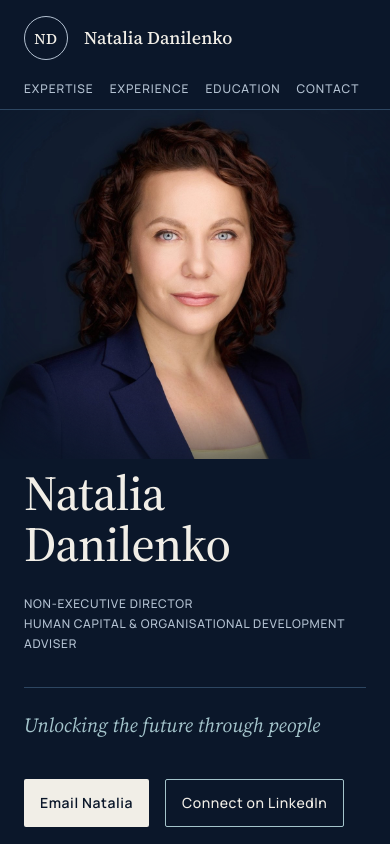
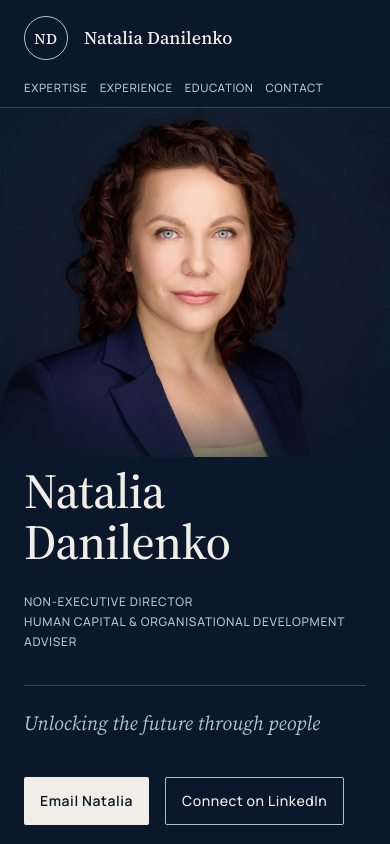
Before and after one commit to yaHaart/natalia-danilenko-site, a plain HTML site: page index.html in a window 390 px wide. Shown: the top 844 px of the page. Drawn offline with Linux system fonts and the light colour scheme.

Commit message:
Keep navigation on one line on phones narrower than 400 px
Co-Authored-By: Claude Opus 5.5 <noreply@anthropic.com>
Claude-Session: https://claude.ai/code/session_01N8TbE3GhftLLcDUm2pvFWP

```diff
--- a/index.html
+++ b/index.html
@@ -44,6 +44,10 @@ h2[id]{scroll-margin-top:24px}
   .hero-photo img{-webkit-mask-image:radial-gradient(ellipse 85% 75% at 50% 40%,#000 60%,transparent 100%)!important;mask-image:radial-gradient(ellipse 85% 75% at 50% 40%,#000 60%,transparent 100%)!important}
   .hero-text{padding:8px 24px 80px!important}
 }
+@media (max-width: 400px){
+  .nav{column-gap:12px!important}
+  .nav-a{letter-spacing:.05em!important;font-size:11.5px!important}
+}
 @media (min-width: 641px) and (max-width: 1023px){
   .hero-text{padding:32px 0 96px!important}
 }
```
Also changed, not shown: 404.html (+4 -0 lines).
